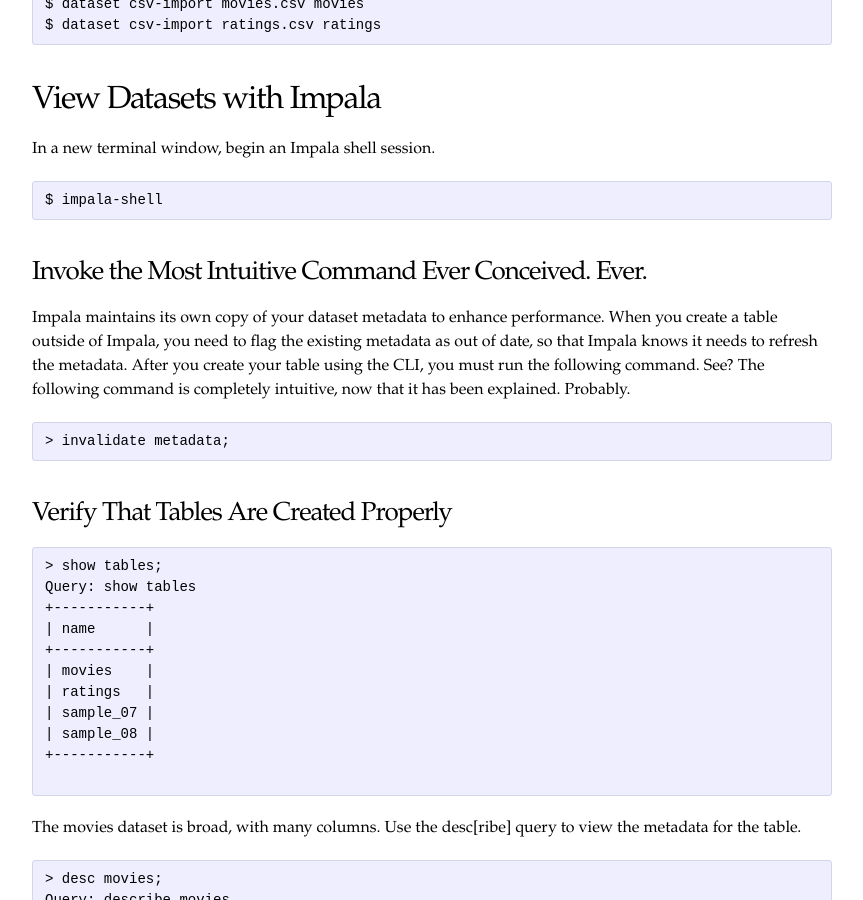
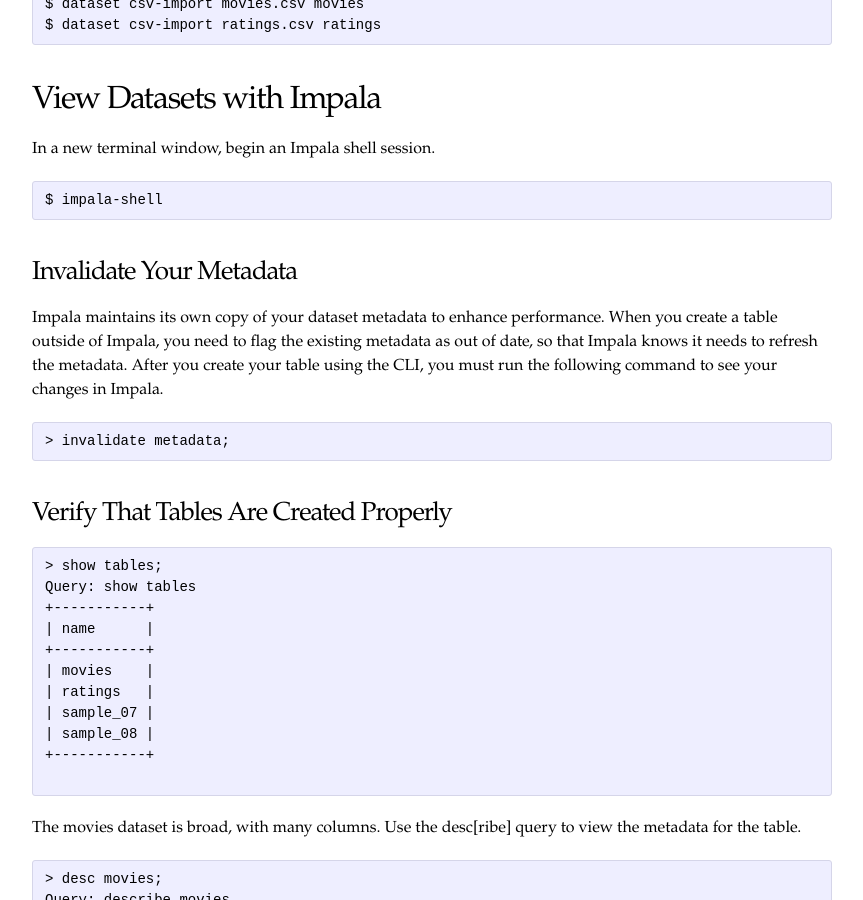
Before and after one commit to kite-sdk/kite-docs, a Jekyll site: the page built from Viewing-with-Impala.md, in a window 1280 px wide and 900 px high, scrolled down 1241 px. Shown: the whole window, without its empty margins (208-1071 px from the left). Built offline with Jekyll 4.4.1, drawn with Linux system fonts in a browser that asks for light colours.

Commit message:
Revert "Revert "Reduced snark re Invalidate Metadata 58%""
This reverts commit 34d03836f4ae34439474b152bbd4a35240b9272c.

````diff
--- a/Viewing-with-Impala.md
+++ b/Viewing-with-Impala.md
@@ -53,9 +53,9 @@ In a new terminal window, begin an Impala shell session.
 $ impala-shell
 ```
 
-### Invoke the Most Intuitive Command Ever Conceived. Ever.
+### Invalidate Your Metadata
 
-Impala maintains its own copy of  your dataset metadata to enhance performance. When you create a table outside of Impala, you need to flag the existing metadata as out of date, so that Impala knows it needs to refresh the metadata. After you create your table using the CLI, you must run the following command. See? The following command is completely intuitive, now that it has been explained. Probably.
+Impala maintains its own copy of  your dataset metadata to enhance performance. When you create a table outside of Impala, you need to flag the existing metadata as out of date, so that Impala knows it needs to refresh the metadata. After you create your table using the CLI, you must run the following command to see your changes in Impala.
 
 ```
 > invalidate metadata;
````
